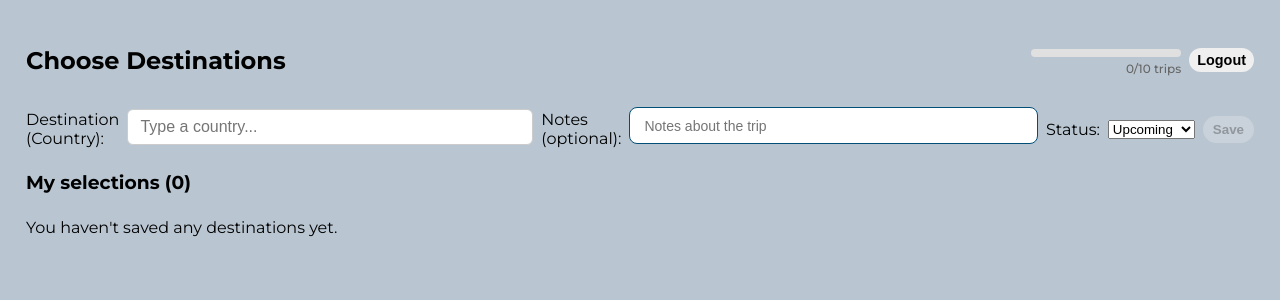
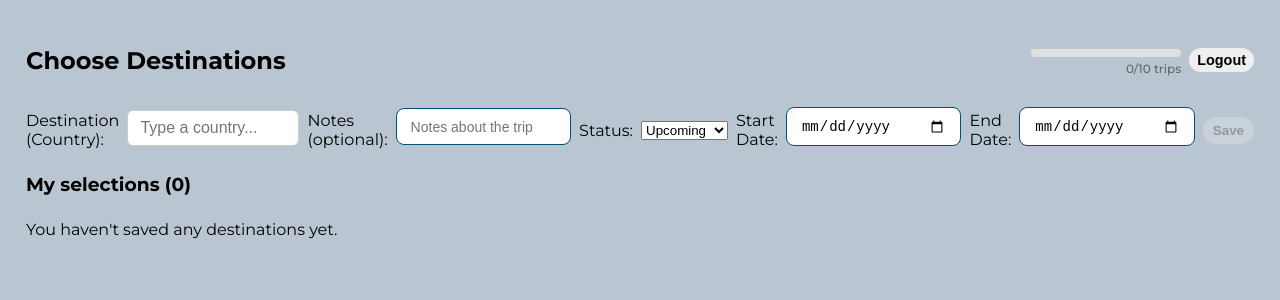
Before and after one commit to pedrorodrigues25/pw1-travel-tracker, a Vue app in the folder voya/: page /destinations in a window 1280 px wide. Shown: the top 300 px of the page. Built offline with nearby package versions, Linux system fonts and the light colour scheme.

Commit message:
falta imagens nos cards

```diff
--- a/voya/db.json
+++ b/voya/db.json
@@ -39,6 +39,94 @@
       "status": "upcoming",
       "userEmail": "arroz@gmail.com",
       "createdAt": "2025-12-28T11:17:04.820Z"
+    },
+    {
+      "id": "c99e",
+      "destination": "Portugal",
+      "city": "Porto",
+      "notes": "porto > lisboa",
+      "status": "upcoming",
+      "userEmail": "arroz@gmail.com",
+      "createdAt": "2025-12-28T11:21:07.098Z"
+    },
+    {
+      "id": "7940",
+      "destination": "Germany",
+      "city": "",
+      "notes": "",
+      "status": "completed",
+      "startDate": "2025-12-02",
+      "endDate": "2025-12-04",
+      "userEmail": "arroz@gmail.com",
+      "createdAt": "2025-12-28T11:22:39.500Z"
+    },
+    {
+      "id": "c5dd",
+      "destination": "Portugal",
+      "city": "Lisbon",
+      "notes": "",
+      "status": "upcoming",
+      "startDate": "",
+      "endDate": "",
+      "userEmail": "arroz@gmail.com",
+      "createdAt": "2025-12-28T11:24:49.939Z"
+    },
+    {
+      "id": "909f",
+      "destination": "Portugal",
+      "city": "Lixa",
+      "notes": "",
+      "status": "upcoming",
+      "startDate": "2025-12-10",
+      "endDate": "2025-12-18",
+      "userEmail": "arroz@gmail.com",
+      "createdAt": "2025-12-28T11:26:50.954Z"
+    },
+    {
+      "id": "7b8e",
+      "destination": "Portugal",
+      "city": "Porto",
+      "notes": "fixe",
+      "status": "upcoming",
+      "startDate": "2025-12-02",
+      "endDate": "2025-12-24",
+      "userEmail": "arroz@gmail.com",
+      "createdAt": "2025-12-28T11:28:29.855Z"
+    },
+    {
+      "id": "2f5a",
+      "destination": "Portugal",
+      "city": "Lisbon",
+      "notes": "",
+      "status": "upcoming",
+      "startDate": "2025-12-17",
+      "endDate": "2025-12-25",
+      "userEmail": "arroz@gmail.com",
+      "createdAt": "2025-12-28T11:30:36.299Z"
+    },
+    {
+      "id": "a92b",
+      "destination": "Portugal",
+      "city": "Porto",
+      "notes": "",
+      "status": "upcoming",
+      "startDate": "2025-12-02",
+      "endDate": "2025-12-15",
+      "imageUrl": "https://upload.wikimedia.org/wikipedia/commons/e/e5/Puente_Don_Luis_I%2C_Oporto%2C_Portugal%2C_2012-05-09%2C_DD_13.JPG",
+      "userEmail": "arroz@gmail.com",
+      "createdAt": "2025-12-28T11:32:33.018Z"
+    },
+    {
+      "id": "b1c1",
+      "destination": "Portugal",
+      "city": "Lisbon",
+      "notes": "",
+      "status": "upcoming",
+      "startDate": "2025-12-14",
+      "endDate": "2025-12-16",
+      "imageUrl": "https://upload.wikimedia.org/wikipedia/commons/f/f2/Lisboa_-_Portugal_%2852597836992%29.jpg",
+      "userEmail": "arroz@gmail.com",
+      "createdAt": "2025-12-28T11:34:09.367Z"
     }
   ]
 }
--- a/voya/src/components/DestinationsList.vue
+++ b/voya/src/components/DestinationsList.vue
@@ -61,6 +61,11 @@
         <option value="upcoming">Upcoming</option>
         <option value="completed">Completed</option>
       </select>
+
+      <label>Start Date:</label>
+      <input type="date" v-model="form.startDate" required />
+      <label>End Date:</label>
+      <input type="date" v-model="form.endDate" required />
 
       <button class="btn" @click="addSelection" :disabled="!form.destination">Save</button>
     </section>
@@ -140,6 +145,7 @@ import { useRouter } from 'vue-router'
 import { useAuthStore } from '../stores/auth'
 import { useSelectionsStore } from '../stores/selections'
 import { searchCountries } from '../api/countries'
+import { fetchCountryWikipediaSummary } from '../api/countries'
 
 const router = useRouter()
 const auth = useAuthStore()
@@ -148,7 +154,7 @@ const selections = useSelectionsStore()
 const user = auth.user
 const showLoginAlert = ref(false)
 
-const form = reactive({ destination: '', city: '', notes: '', status: 'upcoming' })
+const form = reactive({ destination: '', city: '', notes: '', status: 'upcoming', startDate: '', endDate: '' })
 
 const editing = ref(false)
 const editId = ref(null)
@@ -231,9 +237,13 @@ document.addEventListener('click', (e) => {
   }
 });
 
-function addSelection() {
+async function addSelection() {
   if (!form.destination) {
     alert('Escolhe um país!')
+    return
+  }
+  if (!form.startDate || !form.endDate) {
+    alert('Preencha as datas de início e fim!')
     return
   }
   // If guest, show alert
@@ -242,11 +252,20 @@ function addSelection() {
     return
   }
   if (!user || !user.email) return alert('Please log in first')
-  selections.add({ destination: form.destination, city: form.city, notes: form.notes, status: form.status }, user.email)
+  // Buscar imagem da Wikipedia
+  let wikiQuery = form.city || form.destination
+  let imageUrl = ''
+  try {
+    const wikiResult = await fetchCountryWikipediaSummary(wikiQuery)
+    imageUrl = wikiResult?.originalimage?.source || ''
+  } catch {}
+  selections.add({ destination: form.destination, city: form.city, notes: form.notes, status: form.status, startDate: form.startDate, endDate: form.endDate, imageUrl }, user.email)
   form.destination = ''
   form.city = ''
   form.notes = ''
   form.status = 'upcoming'
+  form.startDate = ''
+  form.endDate = ''
   countryQuery.value = ''
 }
 
@@ -311,6 +330,11 @@ function goToJournal(tripId) {
 window.addEventListener('beforeunload', () => {
   if (user && user.email) selections.save(user.email)
 })
+
+async function getWikiImage(query) {
+  const result = await fetchCountryWikipediaSummary(query)
+  return result?.originalimage?.source || '/src/img/placeholder.jpg'
+}
 </script>
 
 <style src="../css/DestinationsList.css"></style>
--- a/voya/src/components/Journal.vue
+++ b/voya/src/components/Journal.vue
@@ -4,33 +4,30 @@
       <div v-if="trip && trip.destination">
         <div class="figma-journal-header">
           <button class="figma-back-btn" @click="$router.back()">←</button>
-          <div class="figma-journal-title">{{ trip.destination || 'Destino' }}</div>
+          <div class="figma-journal-title">
+            <template v-if="trip.city">{{ trip.city }}, {{ trip.destination }}</template>
+            <template v-else>{{ trip.destination || 'Destino' }}</template>
+          </div>
           <div class="figma-journal-dates">
-            {{ trip.startDate || '21/07/2025' }} - {{ trip.endDate || '26/07/2025' }}
+            <template v-if="trip.startDate || trip.endDate">
+              <span v-if="trip.startDate">{{ trip.startDate }}</span>
+              <span v-if="trip.startDate && trip.endDate"> - </span>
+              <span v-if="trip.endDate">{{ trip.endDate }}</span>
+            </template>
           </div>
           <div class="figma-journal-avatars">
             <img v-for="n in 5" :key="n" :src="`/src/img/avatar${n}.png`" class="figma-avatar" alt="avatar" />
           </div>
         </div>
-        <!-- Wikipedia Info -->
-        <div v-if="wikiLoading" style="margin: 16px 0;">Carregando informações do país...</div>
-        <div v-else-if="wikiError" style="margin: 16px 0; color: red;">Erro: {{ wikiError }}</div>
-        <div v-else-if="wikiInfo" class="wiki-country-info" style="margin: 16px 0; background: #fff; border-radius: 8px; box-shadow: 0 2px 8px #0001; padding: 16px;">
-          <div style="display: flex; align-items: flex-start; gap: 16px;">
-            <img v-if="wikiInfo.thumbnail?.source" :src="wikiInfo.thumbnail.source" :alt="wikiInfo.title" style="width: 80px; border-radius: 8px;" />
-            <div>
-              <h3 style="margin: 0 0 8px 0;">{{ wikiInfo.title }}</h3>
-              <p style="margin: 0 0 8px 0;">{{ wikiInfo.extract }}</p>
-              <a :href="wikiInfo.content_urls?.desktop?.page" target="_blank" rel="noopener" style="color: #0077cc;">Ver mais na Wikipedia</a>
-            </div>
+        <div class="figma-journal-main">
+          <div class="figma-journal-image-block">
+            <img v-if="wikiInfo?.originalimage?.source" :src="wikiInfo.originalimage.source" :alt="wikiInfo.title" style="width:100%;height:100%;object-fit:cover;border-radius:16px;" />
           </div>
-        </div>
-        <div class="figma-journal-main">
-          <div class="figma-journal-image-block"></div>
           <div class="figma-journal-day-block">
-            <div class="figma-journal-day-title">1st day</div>
+            <div class="figma-journal-day-title">Sobre o destino</div>
             <div class="figma-journal-day-text">
-              {{ trip.notes || 'The adventure officially begins! Arrived to sunny (and slightly chaotic) London with the best crew ever. Feeling the zest of the city already. We checked into our posh pad, immediately dove into the streets, snacking to half chance (we finished so many memories to make that have cities to revisit, lots of cheering, laughing, and getting totally lost together. The journey starts now!)' }}
+              <template v-if="wikiInfo">{{ wikiInfo.extract }}</template>
+              <template v-else>Informações não disponíveis.</template>
             </div>
           </div>
         </div>
@@ -58,17 +55,18 @@ const wikiLoading = ref(false)
 const wikiError = ref(null)
 
 onMounted(async () => {
-  if (trip.value && trip.value.destination) {
-    wikiLoading.value = true
-    wikiError.value = null
-    wikiInfo.value = null
-    const result = await fetchCountryWikipediaSummary(trip.value.destination)
+  let query = trip.value?.city || trip.value?.destination;
+  if (query) {
+    wikiLoading.value = true;
+    wikiError.value = null;
+    wikiInfo.value = null;
+    const result = await fetchCountryWikipediaSummary(query);
     if (result.error) {
-      wikiError.value = result.error
+      wikiError.value = result.error;
     } else {
-      wikiInfo.value = result
+      wikiInfo.value = result;
     }
-    wikiLoading.value = false
+    wikiLoading.value = false;
   }
 })
 </script>
```
